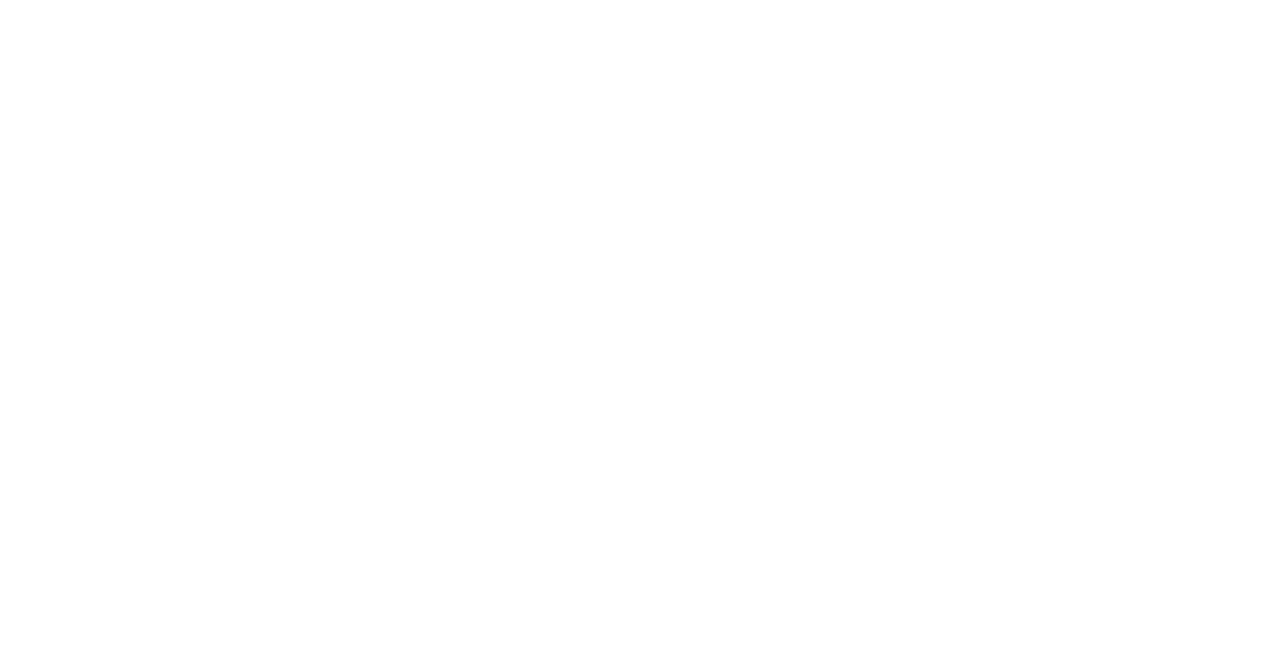
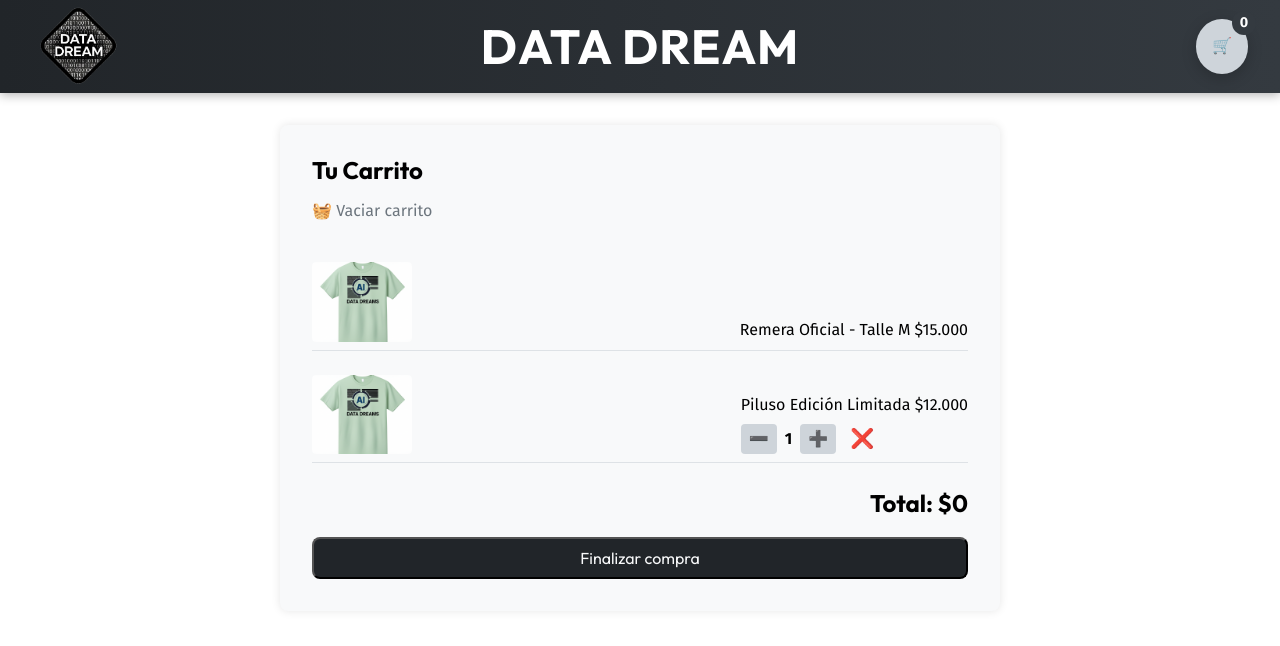
Before and after one commit to yamilasueldo/tp_integrador_progra3, a plain HTML site: page Estaticos/carrito.html in a window 1280 px wide. Drawn offline with Linux system fonts and the light colour scheme.

Commit message:
Agregando estructura y estilos a carrito

```diff
--- a/Estaticos/carrito.html
+++ b/Estaticos/carrito.html
@@ -0,0 +1,66 @@
+<!DOCTYPE html>
+<html lang="en">
+<head>
+    <meta charset="UTF-8">
+    <meta name="viewport" content="width=device-width, initial-scale=1.0">
+    <title>Tienda Autoservicio</title>
+    <!-- Link google fonts -->
+    <link rel="preconnect" href="https://fonts.googleapis.com" />
+    <link rel="preconnect" href="https://fonts.gstatic.com" crossorigin />
+    <link href="https://fonts.googleapis.com/css2?family=Fira+Sans:wght@400;700&family=Outfit:wght@100..900&display=swap" rel="stylesheet"/>
+    <link rel="stylesheet" href="./css/styles.css">
+    <link rel="icon" type="image/png" href="./src/img/favicon.png">
+</head>
+<body>
+    <header>
+        <!-- Barra superior -->
+        <nav class="nav-bar">
+            <img src="./img/favicon.png" alt="Logo" class="logo">
+            <h1>DATA DREAM</h1>
+            <!-- Carrito de compras -->
+            <div class="cart" onclick="toggleCart()">
+                🛒
+                <div class="cart-count">0</div>
+            </div>
+        </nav>
+    </header>
+
+    <main>
+        <section class="section">
+            <div class="wrapper" data-width="narrow">
+                <div class="cart-container flow">
+                    <h2>Tu Carrito</h2>
+                    <a href="#" class="empty-cart">🧺 Vaciar carrito</a>
+                    <ul class="cart-items flow" role="list">
+                        <!-- Los productos agregados se insertarán acá con JS -->
+                        <li class="cart-item">
+                            <img src="./img/Gemini_Generated_Image_82wj9282wj9282wj.png" alt="Remera Oficial" class="cart-img">
+                            <div class="cart-item-info">
+                                <span>Remera Oficial - Talle M</span>
+                                <span>$15.000</span>
+                            </div>
+                        </li>
+                        <li class="cart-item">
+                            <img src="./img/Gemini_Generated_Image_82wj9282wj9282wj.png" alt="Piluso Edición Limitada" class="cart-img">
+                            <div class="cart-item-info">
+                                <span>Piluso Edición Limitada</span>
+                                <span>$12.000</span>
+                                <div class="cart-controls">
+                                    <button class="cart-btn">➖</button>
+                                    <span class="cart-qty">1</span>
+                                    <button class="cart-btn">➕</button>
+                                    <button class="delete-btn">❌</button>
+                                </div>
+                            </div>
+                        </li>
+                    </ul>
+                    <p class="cart-price">Total: $<span id="cart-total">0</span></p>
+                    <button class="button" onclick="finalizarCompra()">Finalizar compra</button>
+                </div>
+            </div>
+        </section>
+    </main>
+
+    <script src="./main.js"></script>
+</body>
+</html>
--- a/Estaticos/css/styles.css
+++ b/Estaticos/css/styles.css
@@ -135,6 +135,15 @@
     h3,
     h4{
         font-family: var(--ff-sans-heading);
+    }
+
+    a {
+        text-decoration: none;
+        text-underline-offset: 2px;
+    }
+
+    a:hover {
+        text-decoration: underline;
     }
 }
 
@@ -480,4 +489,88 @@
         background-color: var(--color-8);
     }
 
+    .cart-container {
+        background-color: var(--color-1);
+        padding: 2rem;
+        border-radius: var(--border-radius-m);
+        box-shadow: 0 0 10px rgba(0, 0, 0, 0.1);
+        width: 100%;
+        display: flex;
+        flex-direction: column;
+        height: 100%;
+    }
+
+    .cart-items li {
+        display: flex;
+        justify-content: space-between;
+        align-items: end;
+        flex-wrap: wrap;
+        gap: 1rem;
+        border-bottom: 1px solid var(--color-3);
+        padding-block: 0.5rem;
+    }
+
+    .cart-img {
+        width: 100px;
+        object-fit: contain;
+        border-radius: var(--border-radius-s);
+    }
+
+    .cart-price {
+        font-family: var(--ff-sans-heading);
+        font-weight: 700;
+        font-size: var(--fs-lg);
+        text-align: right;
+    }
+
+    .cart-controls {
+    display: flex;
+    align-items: center;
+    gap: 0.5rem;
+    margin-top: 0.5rem;
+    }
+
+    .cart-btn {
+        padding: 0.25rem 0.5rem;
+        font-size: 1rem;
+        background-color: var(--color-4);
+        border: none;
+        border-radius: var(--border-radius-s);
+        cursor: pointer;
+        transition: background-color 0.2s;
+    }
+
+    .cart-btn:hover {
+        background-color: var(--color-5);
+    }
+
+    .cart-qty {
+        font-weight: 700;
+    }
+
+    .delete-btn {
+        background-color: transparent;
+        border: none;
+        font-size: 1.2rem;
+        cursor: pointer;
+        color: var(--color-7);
+        transition: color 0.2s;
+    }
+
+    .delete-btn:hover {
+        color: #dc3545;
+    }
+
+    .empty-cart {
+        display: inline-block;
+        color: var(--color-6);
+        font-size: var(--fs-base);
+        cursor: pointer;
+        margin-bottom: 1rem;
+    }
+
+    .empty-cart:hover {
+        color: var(--color-8);
+        text-decoration: none;
+    }
 }
```
